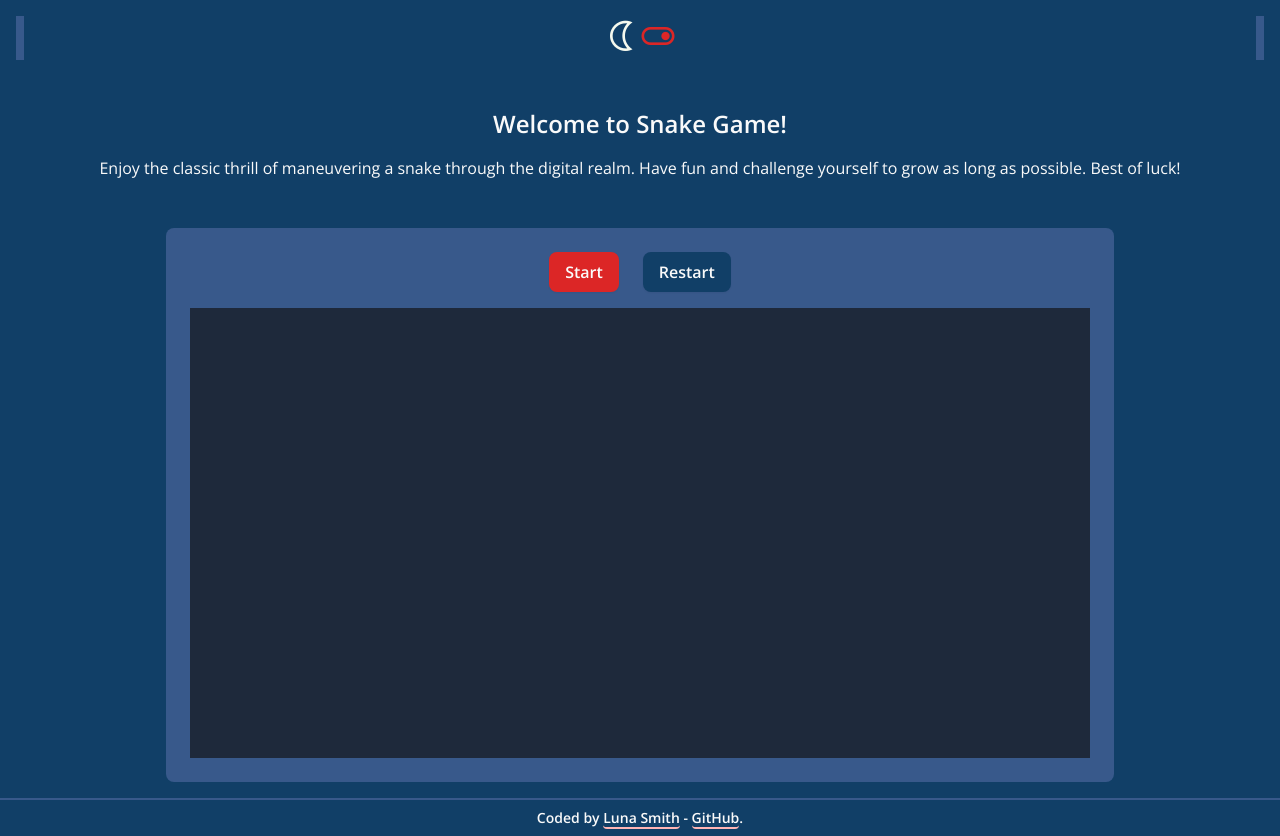
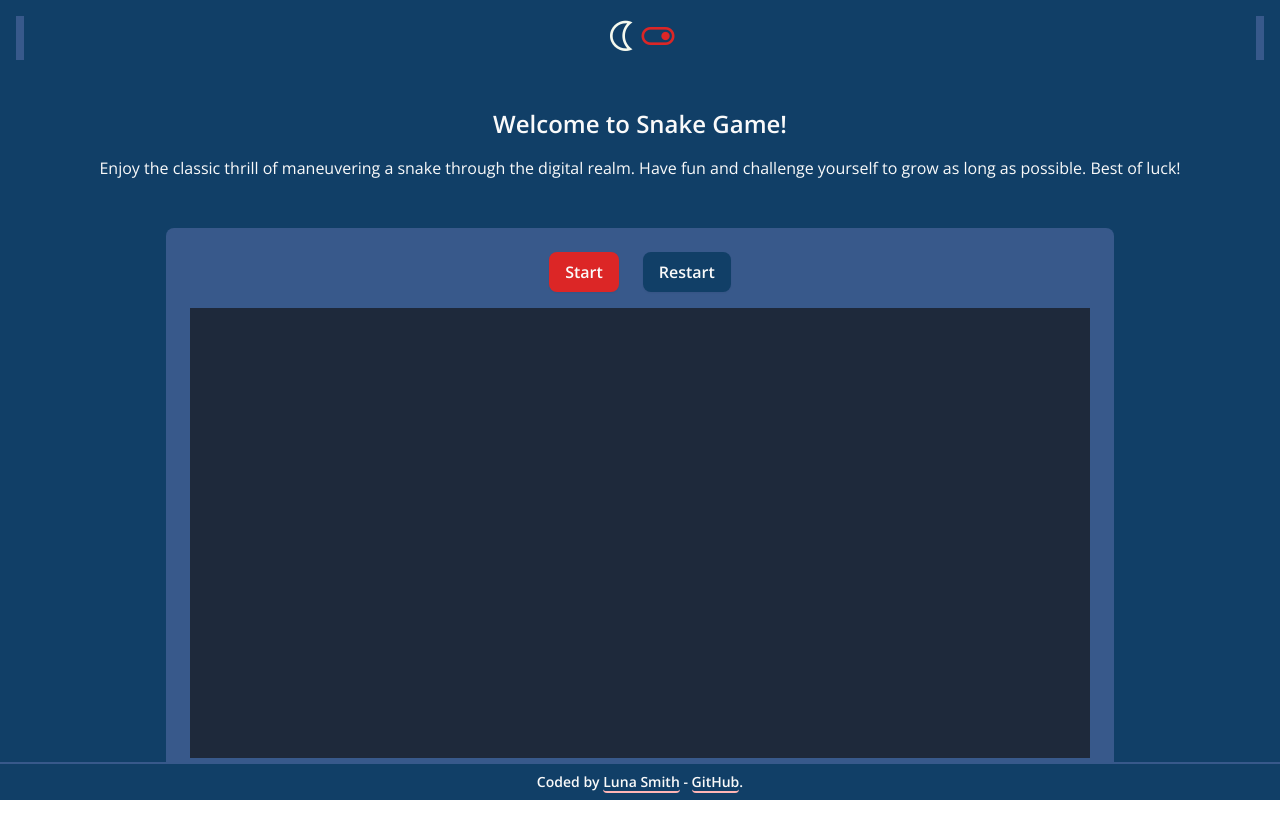
Before and after one commit to Lu-Smith/snake_game_vue_tailwindcss, a Vue app: page / in a window 1280 px wide. After the commit the page ends 800 px from the top, so only its background shows below. Built offline with nearby package versions, Linux system fonts and the light colour scheme.

Commit message:
Updated Footer styling

```diff
--- a/src/components/Footer.vue
+++ b/src/components/Footer.vue
@@ -1,7 +1,7 @@
 <template>
     <h3
     :class="mode ? 'text-addColor border-linksColor bg-red-200' : 'text-textColor border-addColor bg-bgColor'"
-    class="text-sm   p-2 font-semibold text-center border-t-2 ">
+    class="text-sm p-2 font-semibold text-center border-t-2 fixed bottom-0 w-full">
         Coded by
         <a
         href="https://www.lunasmithart.com/"
```
